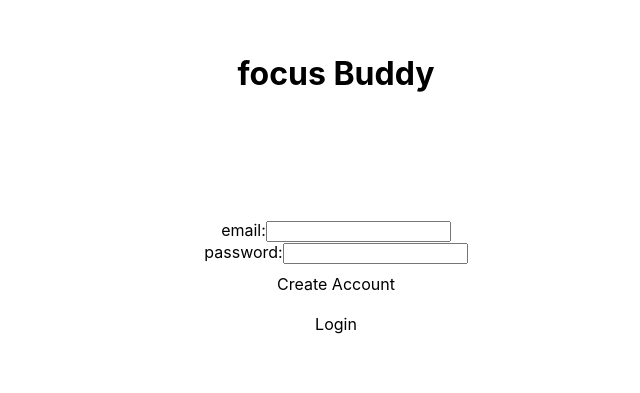
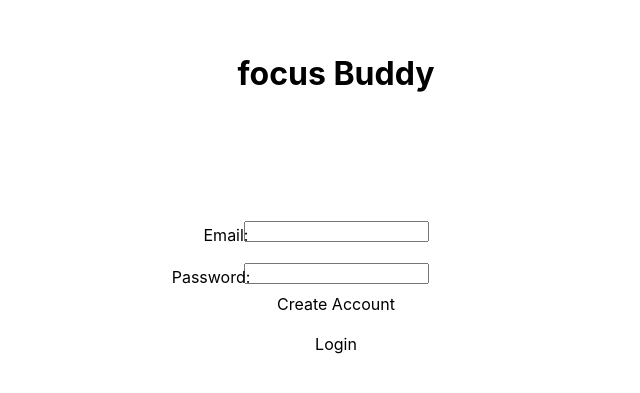
Before and after one commit to leonkoech/NeuroCognitive-Study-Assistant, a Next.js app: page /auth in a window 1280 px wide. Shown: the part 159-552 px from the top of the page, without its empty margins (304-944 px from the left). Built offline with nearby package versions, Linux system fonts and the light colour scheme.

Commit message:
Kris changes

```diff
--- a/pages/auth.module.scss
+++ b/pages/auth.module.scss
@@ -6,3 +6,22 @@
     width: 100%;
     height: 100vh;
 }
+
+.placeholder {
+    position: relative;
+    top: 25px;
+    right: 50px;
+    padding: 0px 5px;
+    transition: 0.3s;
+    pointer-events: none;
+}
+
+.email {
+    position: relative;
+    right: 110px;
+}
+
+.password {
+    position: relative;
+    right: 125px;
+}
--- a/pages/auth.tsx
+++ b/pages/auth.tsx
@@ -19,15 +19,16 @@ const auth=()=>{
     <div className={[style.card].join(" ")}>
         <h1>focus Buddy</h1>
         <form>
-            <label htmlFor="email">email:</label>
-            <input id="email" name="email"></input>
+            <label htmlFor="email" className={[style.placeholder, style.email].join(" ")}>Email:</label>
+            <br />
+            <input id="email" name="email" placeholder=" "></input>
             <br/>
-            <label htmlFor="password">password:</label>
-            <input id="password"></input>
+            <label htmlFor="password" className={[style.placeholder, style.password].join(" ")}>Password:</label>
+            <br />
+            <input id="password" placeholder=" "></input>
             <div onClick={signUp}><Button text="Create Account" type="dark"></Button></div>
             <div onClick={login}><Button text="Login" type="dark"></Button></div>
         </form>
-
     </div>
    )
 }
```
